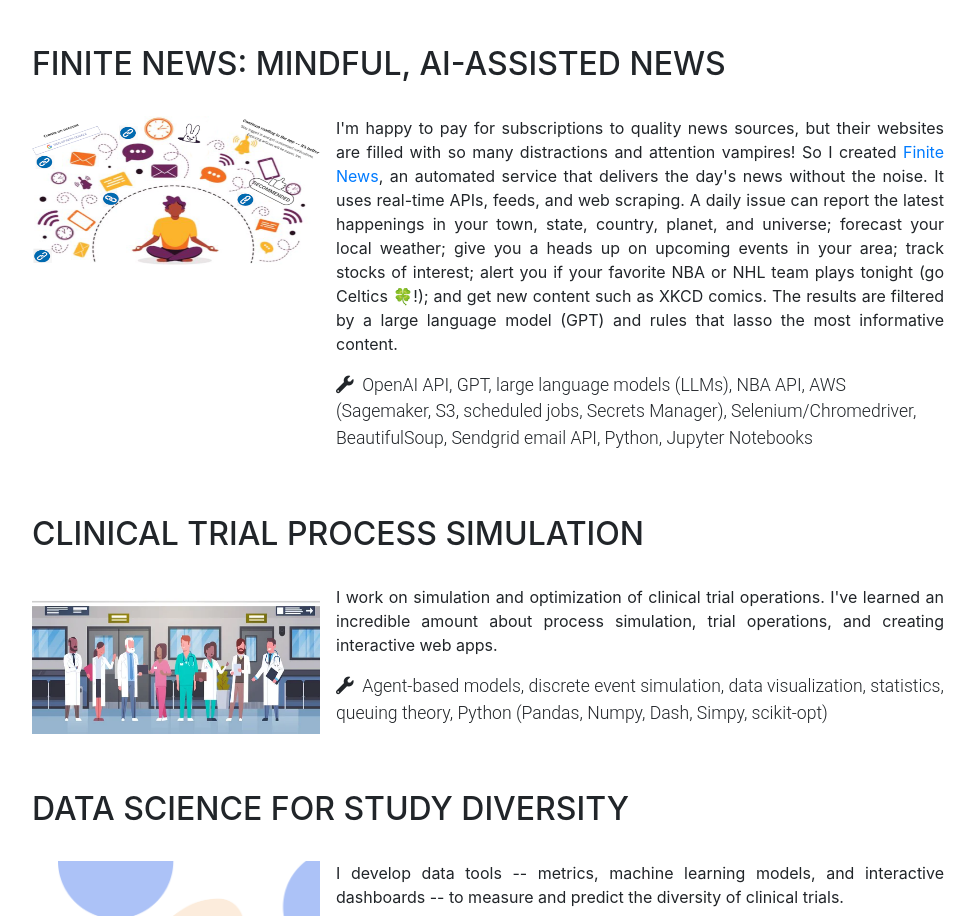
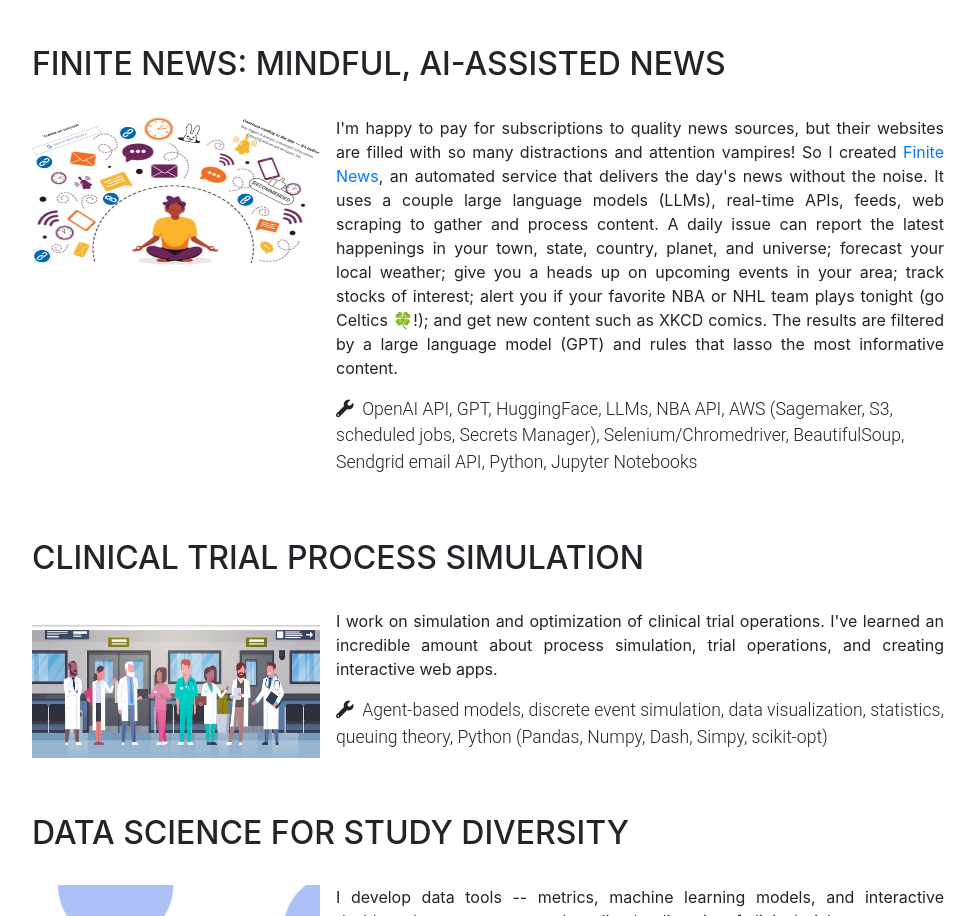
Before and after one commit to cparmet/website, a website with bundled scripts: page index.html in a window 1280 px wide. Shown: the part 890-1806 px from the top of the page, without its empty margins (288-1263 px from the left). Built offline with nearby package versions, Linux system fonts and the light colour scheme; a web font is replaced by a local one.

Commit message:
Update finite news description

```diff
--- a/index.html
+++ b/index.html
@@ -83,8 +83,8 @@
 		alt="Internet distractions" style="width: 288px; height: 149px;">
 	    </div>
 	    <div class="resume-date text-md-right"> <br>
-	    <p class="project-details">I'm happy to pay for subscriptions to quality news sources, but their websites are filled with so many distractions and attention vampires! So I created <a href="https://github.com/cparmet/finite-news" target="_blank">Finite News</a>, an automated service that delivers the day's news without the noise. It uses real-time APIs, feeds, and web scraping. A daily issue can report the latest happenings in your town, state, country, planet, and universe; forecast your local weather; give you a heads up on upcoming events in your area; track stocks of interest; alert you if your favorite NBA or NHL team plays tonight (go Celtics 🍀!); and get new content such as XKCD comics. The results are filtered by a large language model (GPT) and rules that lasso the most informative content.</p>
-	    <p class="tools"><i class="fas fa-wrench"></i>&nbsp;&nbsp;OpenAI API, GPT, large language models (LLMs), NBA API, AWS (Sagemaker, S3, scheduled jobs, Secrets Manager), Selenium/Chromedriver, BeautifulSoup, Sendgrid email API, Python, Jupyter Notebooks</p>
+	    <p class="project-details">I'm happy to pay for subscriptions to quality news sources, but their websites are filled with so many distractions and attention vampires! So I created <a href="https://github.com/cparmet/finite-news" target="_blank">Finite News</a>, an automated service that delivers the day's news without the noise. It uses a couple large language models (LLMs), real-time APIs, feeds, web scraping to gather and process content. A daily issue can report the latest happenings in your town, state, country, planet, and universe; forecast your local weather; give you a heads up on upcoming events in your area; track stocks of interest; alert you if your favorite NBA or NHL team plays tonight (go Celtics 🍀!); and get new content such as XKCD comics. The results are filtered by a large language model (GPT) and rules that lasso the most informative content.</p>
+	    <p class="tools"><i class="fas fa-wrench"></i>&nbsp;&nbsp;OpenAI API, GPT, HuggingFace, LLMs, NBA API, AWS (Sagemaker, S3, scheduled jobs, Secrets Manager), Selenium/Chromedriver, BeautifulSoup, Sendgrid email API, Python, Jupyter Notebooks</p>
 	    </div>
 	</div>
     <h3 class="project-name">Clinical trial process simulation<br></h3>
```
